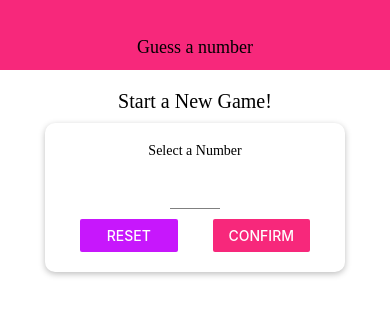
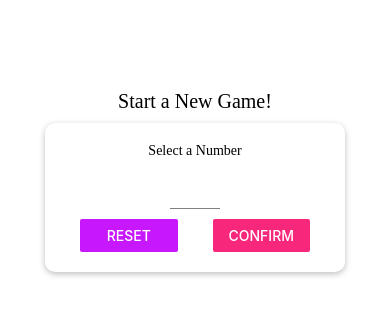
Before and after one commit to Dannus90/React_Native_Number_Guesser, a React Native app: screen / in a window 390 px wide. Shown: the top 316 px of the page. Built offline with nearby package versions, Linux system fonts and the light colour scheme.

Commit message:
Add Platform api

```diff
--- a/components/Header.js
+++ b/components/Header.js
@@ -6,7 +6,7 @@
 const Header = props => {
   return (
     <View style={styles.header}>
-      <TitleText style={styles.headerTitle}>{props.title}</TitleText>
+      <TitleText style={styles.title}>{props.title}</TitleText>
     </View>
   );
 };
@@ -16,9 +16,14 @@
     width: '100%',
     height: 70,
     paddingTop: 24,
-    backgroundColor: Colors.primary,
+    backgroundColor: Platform.OS === 'android' ? Colors.primary : 'white',
     alignItems: 'center',
     justifyContent: 'center',
+    borderBottomColor: Platform.OS === 'ios' ? '#ccc' : 'transparent',
+    borderBottomWidth: Platform.OS === 'ios' ? 1 : 0,
+  },
+  title: {
+    color: Platform.OS === 'ios' ? Colors.primary : 'white',
   },
 });
 
--- a/screens/GameScreen.js
+++ b/screens/GameScreen.js
@@ -139,11 +139,7 @@
     <View style={styles.screen}>
       <Text style={DefaultStyles.title}>Opponent's Guess</Text>
       <NumberContainer>{currentGuess}</NumberContainer>
-      <Card
-        style={[
-          ...styles.buttonContainer,
-          {marginTop: availableHeight > 600 ? 20 : 5},
-        ]}>
+      <Card style={styles.buttonContainer}>
         <MainButton onPress={nextGuessHandler.bind(this, 'lower')}>
           <Icon name="md-remove" color="#fff" size={24} />
         </MainButton>
```
